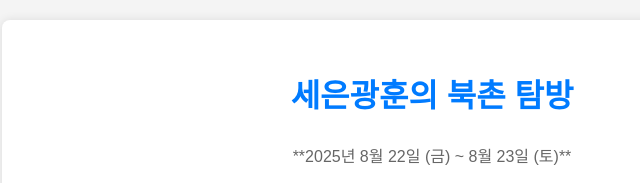
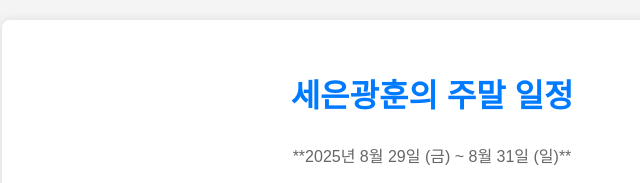
Before and after one commit to maniabang/travel_table, a plain HTML site: page index.html in a window 1280 px wide. Shown: the top 183 px of the page, 208-848 px from the left. Drawn offline with Linux system fonts and the light colour scheme.

Commit message:
Update Title

```diff
--- a/index.html
+++ b/index.html
@@ -60,8 +60,8 @@
   </head>
   <body>
     <div class="container">
-      <h1>세은광훈의 북촌 탐방</h1>
-      <p style="text-align: center; color: #666">**2025년 8월 22일 (금) ~ 8월 23일 (토)**</p>
+      <h1>세은광훈의 주말 일정</h1>
+      <p style="text-align: center; color: #666">**2025년 8월 29일 (금) ~ 8월 31일 (일)**</p>
 
       <div class="section">
         <h2>금요일 (8월 29일)</h2>
```
